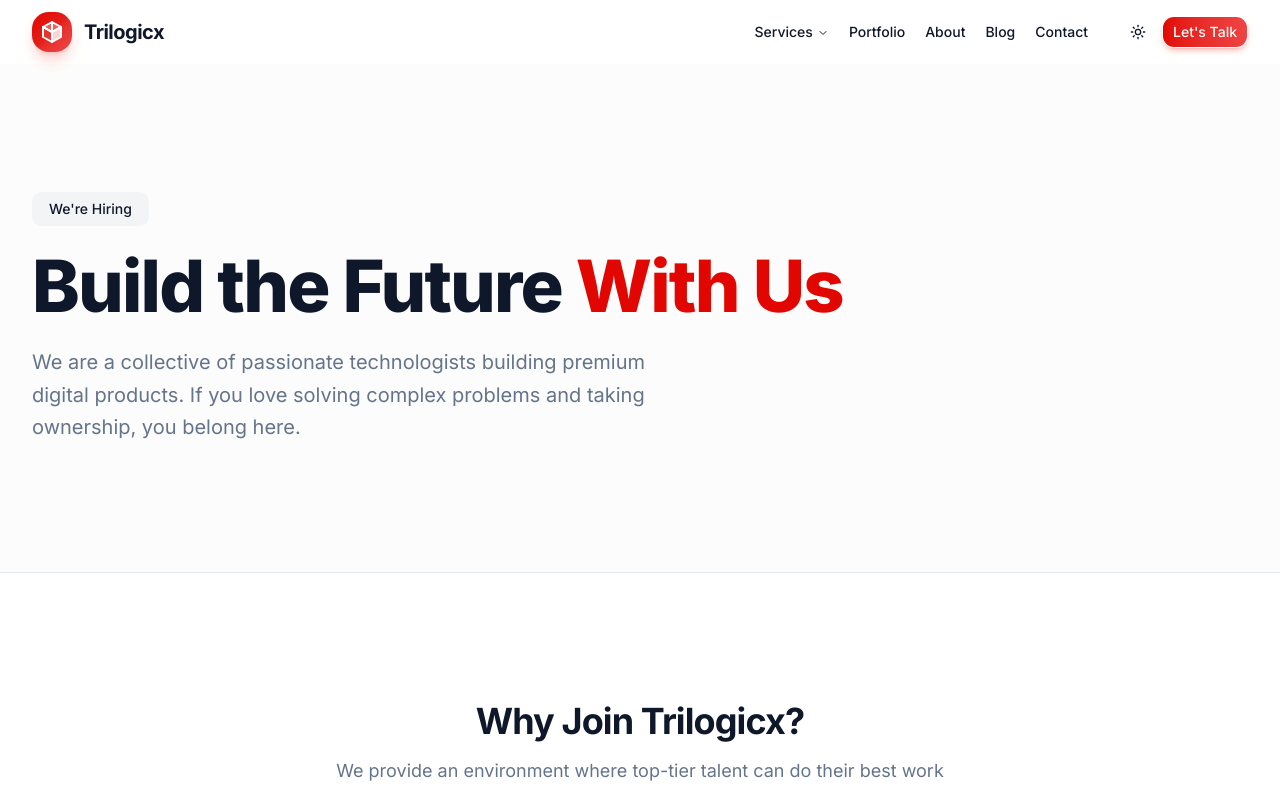
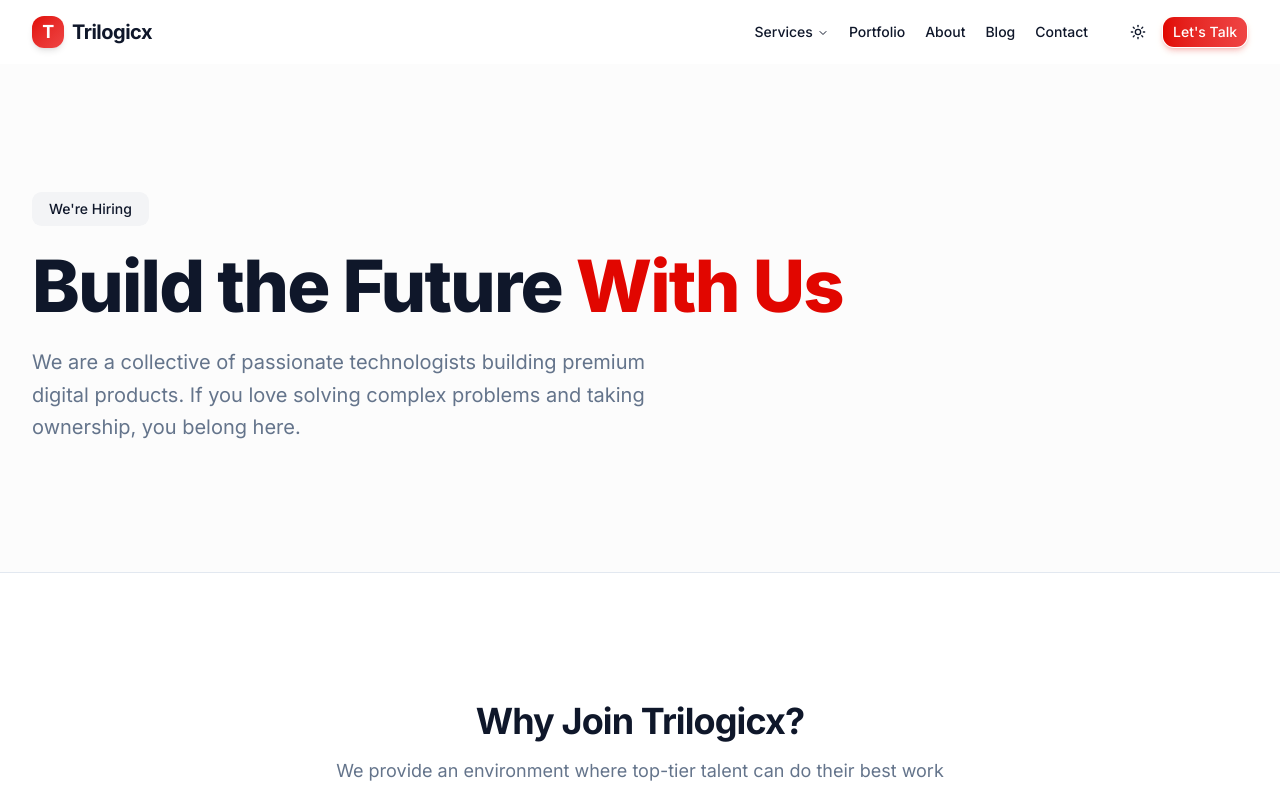
Before and after one commit to saifi-96/trilogicx, a Next.js app: page /careers in a window 1280 px wide. Shown: the top 789 px of the page. Built offline with nearby package versions, Linux system fonts and the light colour scheme.

Commit message:
Revert back to text T logo

```diff
--- a/src/app/careers/page.tsx
+++ b/src/app/careers/page.tsx
@@ -124,12 +124,10 @@ export default function CareersPage() {
                     <MapPin className="h-5 w-5 shrink-0" />
                     <span className="font-medium">{job.location}</span>
                   </div>
-                  <Link href={`mailto:info@trilogicx.com?subject=Application for ${job.title}`} className="w-full sm:w-auto lg:w-full">
-                    <Button variant="gradient" className="w-full group-hover:scale-105 transition-transform duration-300">
-                      Apply Now
-                      <ArrowRight className="ml-2 h-4 w-4" />
-                    </Button>
-                  </Link>
+                  <Button render={<Link href={`mailto:info@trilogicx.com?subject=Application for ${job.title}`} />} variant="gradient" className="w-full sm:w-auto lg:w-full group-hover:scale-105 transition-transform duration-300">
+                    Apply Now
+                    <ArrowRight className="ml-2 h-4 w-4" />
+                  </Button>
                 </div>
               </div>
             ))}
@@ -137,9 +135,9 @@ export default function CareersPage() {
 
           <div className="mt-16 text-center">
             <p className="text-muted-foreground mb-4">Don&apos;t see a role that fits your profile?</p>
-            <Link href="mailto:info@trilogicx.com?subject=General Application">
-              <Button variant="outline">Submit a General Application</Button>
-            </Link>
+            <Button render={<Link href="mailto:info@trilogicx.com?subject=General Application" />} variant="outline">
+              Submit a General Application
+            </Button>
           </div>
         </Container>
       </Section>
--- a/src/app/page.tsx
+++ b/src/app/page.tsx
@@ -44,12 +44,10 @@ export default function Home() {
                 We deliver end-to-end digital engineering tailored to modern enterprise needs.
               </p>
             </div>
-            <Link href="/services">
-              <Button variant="ghost" className="group">
-                View all 21 services
-                <ArrowRight className="ml-2 h-4 w-4 transition-transform group-hover:translate-x-1" />
-              </Button>
-            </Link>
+            <Button render={<Link href="/services" />} variant="ghost" className="group">
+              View all 21 services
+              <ArrowRight className="ml-2 h-4 w-4 transition-transform group-hover:translate-x-1" />
+            </Button>
           </div>
 
           <div className="grid grid-cols-1 md:grid-cols-3 gap-6">
--- a/src/app/portfolio/[slug]/page.tsx
+++ b/src/app/portfolio/[slug]/page.tsx
@@ -110,12 +110,10 @@ export default async function CaseStudyPage({ params }: Props) {
               <p className="text-sm font-semibold text-muted-foreground uppercase tracking-wider mb-2">Next Project</p>
               <h3 className="text-2xl md:text-3xl font-bold">{nextStudy.title}</h3>
             </div>
-            <Link href={`/portfolio/${nextStudy.slug}`}>
-              <Button variant="gradient" size="lg" className="rounded-full px-8">
-                View Case Study
-                <ArrowRight className="ml-2 h-5 w-5" />
-              </Button>
-            </Link>
+            <Button render={<Link href={`/portfolio/${nextStudy.slug}`} />} variant="gradient" size="lg" className="rounded-full px-8">
+              View Case Study
+              <ArrowRight className="ml-2 h-5 w-5" />
+            </Button>
           </div>
         </Container>
       </Section>
--- a/src/app/services/[slug]/page.tsx
+++ b/src/app/services/[slug]/page.tsx
@@ -62,11 +62,9 @@ export default async function ServicePage({ params }: Props) {
             </p>
 
             <div className="pt-4 flex gap-4">
-              <Link href="/contact">
-                <Button variant="gradient" size="lg">
-                  Discuss Your Project
-                </Button>
-              </Link>
+              <Button render={<Link href="/contact" />} variant="gradient" size="lg">
+                Discuss Your Project
+              </Button>
             </div>
           </div>
         </Container>
--- a/src/components/home/hero.tsx
+++ b/src/components/home/hero.tsx
@@ -119,16 +119,12 @@ export function Hero() {
             Trilogicx is a premium agency specializing in Next.js, AI Solutions, and cutting-edge mobile apps for forward-thinking companies.
           </p>
           <div className="flex flex-col sm:flex-row gap-4 pt-4">
-            <Link href="/services">
-              <Button variant="gradient" size="lg" className="w-full sm:w-auto h-12 px-8 text-base">
-                Explore Services
-              </Button>
-            </Link>
-            <Link href="/portfolio">
-              <Button variant="outline" size="lg" className="w-full sm:w-auto h-12 px-8 text-base bg-background/50 backdrop-blur-sm">
-                Our Portfolio
-              </Button>
-            </Link>
+            <Button render={<Link href="/services" />} variant="gradient" size="lg" className="w-full sm:w-auto h-12 px-8 text-base">
+              Explore Services
+            </Button>
+            <Button render={<Link href="/portfolio" />} variant="outline" size="lg" className="w-full sm:w-auto h-12 px-8 text-base bg-background/50 backdrop-blur-sm">
+              Our Portfolio
+            </Button>
           </div>
         </div>
       </Container>
--- a/src/components/layout/footer.tsx
+++ b/src/components/layout/footer.tsx
@@ -20,30 +20,22 @@ export function Footer() {
               Trilogicx is a premium software development agency specializing in next-generation web applications, AI integration, and robust mobile solutions.
             </p>
             <div className="flex gap-4">
-              <Link href="https://twitter.com/trilogicx" target="_blank" rel="noopener noreferrer">
-                <Button variant="ghost" size="icon" className="rounded-full text-muted-foreground hover:text-primary">
+              <Button render={<Link href="https://twitter.com/trilogicx" target="_blank" rel="noopener noreferrer" />} variant="ghost" size="icon" className="rounded-full text-muted-foreground hover:text-primary">
                 <FaTwitter className="h-4 w-4" />
                 <span className="sr-only">Twitter</span>
               </Button>
-              </Link>
-              <Link href="https://linkedin.com/company/trilogicx" target="_blank" rel="noopener noreferrer">
-                <Button variant="ghost" size="icon" className="rounded-full text-muted-foreground hover:text-primary">
+              <Button render={<Link href="https://linkedin.com/company/trilogicx" target="_blank" rel="noopener noreferrer" />} variant="ghost" size="icon" className="rounded-full text-muted-foreground hover:text-primary">
                 <FaLinkedin className="h-4 w-4" />
                 <span className="sr-only">LinkedIn</span>
               </Button>
-              </Link>
-              <Link href="https://facebook.com/trilogicx" target="_blank" rel="noopener noreferrer">
-                <Button variant="ghost" size="icon" className="rounded-full text-muted-foreground hover:text-primary">
+              <Button render={<Link href="https://facebook.com/trilogicx" target="_blank" rel="noopener noreferrer" />} variant="ghost" size="icon" className="rounded-full text-muted-foreground hover:text-primary">
                 <FaFacebook className="h-4 w-4" />
                 <span className="sr-only">Facebook</span>
               </Button>
-              </Link>
-              <Link href="https://instagram.com/trilogicx" target="_blank" rel="noopener noreferrer">
-                <Button variant="ghost" size="icon" className="rounded-full text-muted-foreground hover:text-primary">
+              <Button render={<Link href="https://instagram.com/trilogicx" target="_blank" rel="noopener noreferrer" />} variant="ghost" size="icon" className="rounded-full text-muted-foreground hover:text-primary">
                 <FaInstagram className="h-4 w-4" />
                 <span className="sr-only">Instagram</span>
               </Button>
-              </Link>
             </div>
           </div>
 
--- a/src/components/layout/navbar.tsx
+++ b/src/components/layout/navbar.tsx
@@ -163,7 +163,9 @@ export function Navbar() {
               <Moon className="absolute h-[1.2rem] w-[1.2rem] rotate-90 scale-0 transition-all dark:rotate-0 dark:scale-100" />
               <span className="sr-only">Toggle theme</span>
             </Button>
-            <Button variant="gradient">Let&apos;s Talk</Button>
+            <Button render={<Link href="/contact" />} variant="gradient">
+              Let&apos;s Talk
+            </Button>
           </div>
         </div>
 
@@ -198,7 +200,9 @@ export function Navbar() {
                 <Link href="/blog" className="text-lg font-medium hover:text-primary transition-colors">Blog</Link>
                 <Link href="/contact" className="text-lg font-medium hover:text-primary transition-colors">Contact</Link>
                 <div className="mt-4">
-                  <Button variant="gradient" className="w-full">Let&apos;s Talk</Button>
+                  <Button render={<Link href="/contact" />} variant="gradient" className="w-full">
+                    Let&apos;s Talk
+                  </Button>
                 </div>
               </div>
             </SheetContent>
--- a/src/components/ui/logo.tsx
+++ b/src/components/ui/logo.tsx
@@ -11,63 +11,15 @@ export function Logo({ className, ...props }: LogoProps) {
   return (
     <div
       className={cn(
-        "flex items-center gap-3 font-bold text-2xl tracking-tight text-foreground select-none group",
+        "flex items-center gap-2 font-bold text-xl tracking-tight text-foreground select-none",
         className
       )}
       {...props}
     >
-      <div className="relative flex h-10 w-10 items-center justify-center overflow-hidden rounded-xl bg-gradient-to-br from-primary via-primary/90 to-accent shadow-lg shadow-primary/20 transition-all duration-300 group-hover:scale-110 group-hover:shadow-primary/40 group-hover:-rotate-3">
-        <svg
-          viewBox="0 0 24 24"
-          fill="none"
-          xmlns="http://www.w3.org/2000/svg"
-          className="h-6 w-6 text-white"
-        >
-          {/* Top Diamond / Triangle representation */}
-          <path
-            d="M12 2L3 7L12 12L21 7L12 2Z"
-            fill="currentColor"
-            fillOpacity="0.3"
-            stroke="currentColor"
-            strokeWidth="2"
-            strokeLinecap="round"
-            strokeLinejoin="round"
-          />
-          {/* Left Face */}
-          <path
-            d="M3 7V17L12 22V12L3 7Z"
-            fill="currentColor"
-            fillOpacity="0.1"
-            stroke="currentColor"
-            strokeWidth="2"
-            strokeLinecap="round"
-            strokeLinejoin="round"
-          />
-          {/* Right Face */}
-          <path
-            d="M21 7V17L12 22V12L21 7Z"
-            fill="currentColor"
-            fillOpacity="0.8"
-            stroke="currentColor"
-            strokeWidth="2"
-            strokeLinecap="round"
-            strokeLinejoin="round"
-          />
-          {/* Center line emphasis for the 'T' and 'Tri' effect */}
-          <path
-            d="M12 2V22M3 7L12 12M21 7L12 12"
-            stroke="currentColor"
-            strokeWidth="2"
-            strokeLinecap="round"
-            strokeLinejoin="round"
-          />
-        </svg>
+      <div className="flex h-8 w-8 items-center justify-center rounded-lg bg-gradient-to-br from-primary to-accent text-white shadow-md">
+        <span className="text-lg leading-none">T</span>
       </div>
-      <div className="flex flex-col">
-        <span className="text-xl leading-none tracking-tight">
-          Trilogicx
-        </span>
-      </div>
+      <span>Trilogicx</span>
     </div>
   )
 }
```
Also changed, not shown: public/logo.png (deleted), public/logo.svg (deleted). Lines whose indentation alone changed are shown as unchanged.
